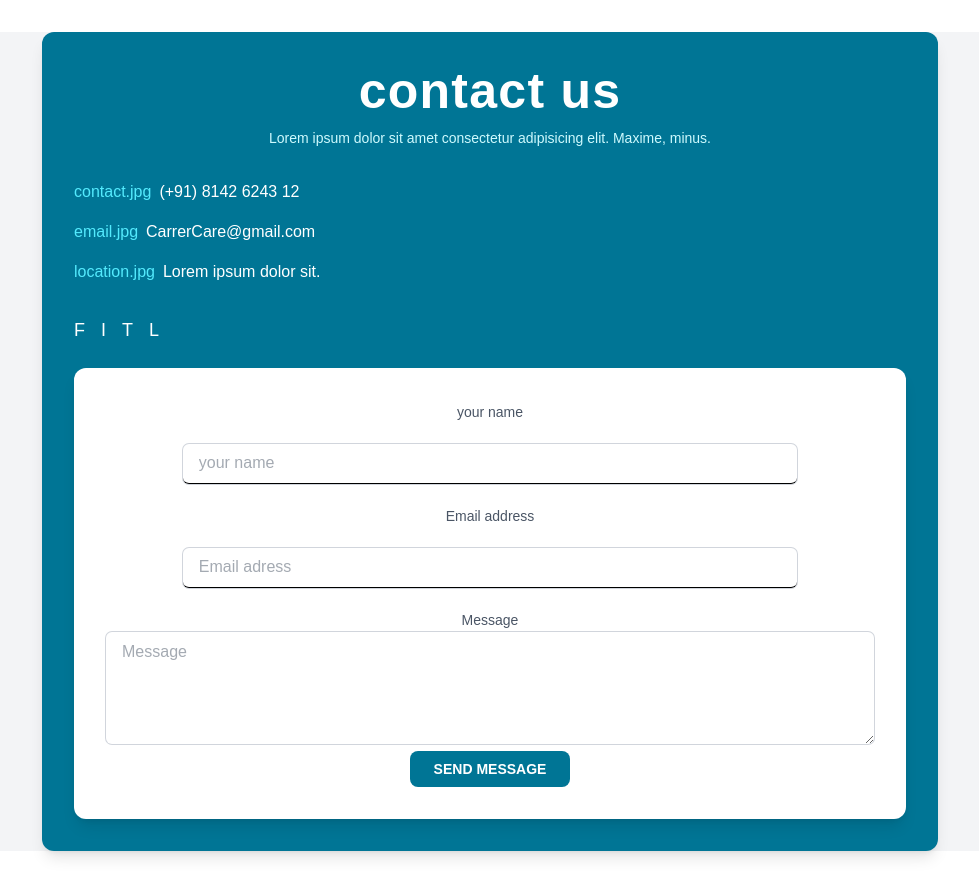
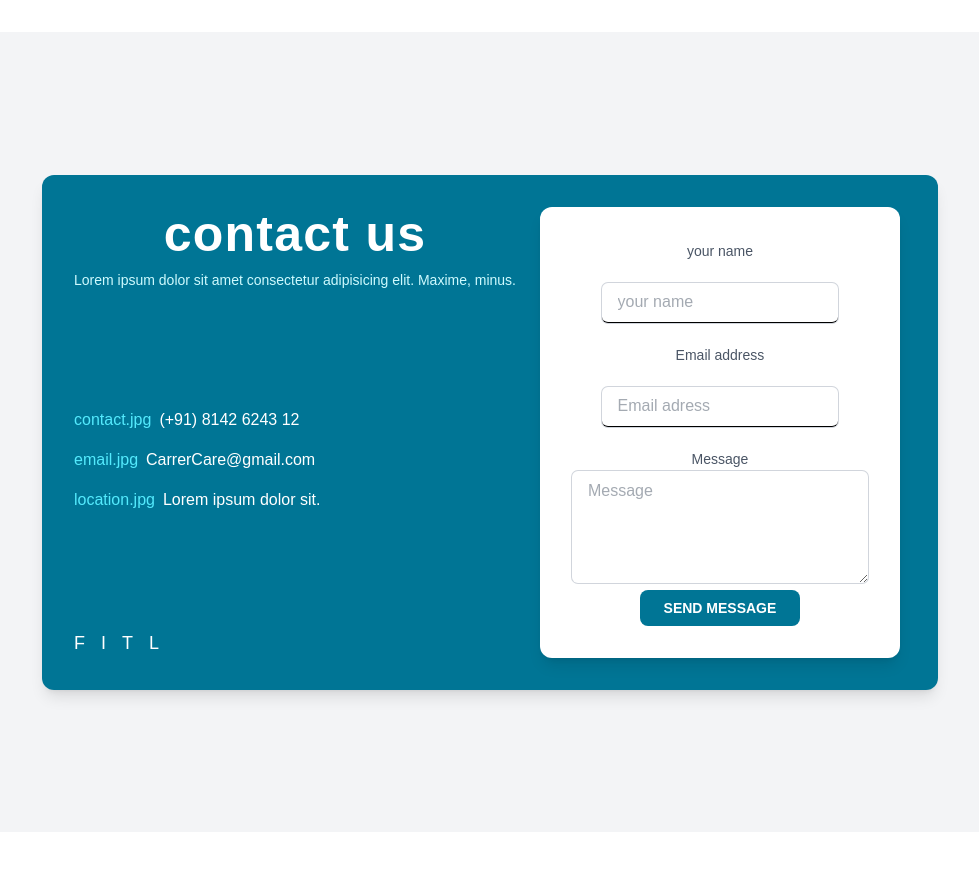
Before and after one commit to satyamrk18/CarrerCare, a React (Vite) app: page /contact in a window 1280 px wide. Shown: the whole page, without its empty margins (150-1129 px from the left). Built offline with nearby package versions, Linux system fonts and the light colour scheme.

Commit message:
sizing for laptop view added

```diff
--- a/src/pages/Contact.jsx
+++ b/src/pages/Contact.jsx
@@ -7,7 +7,7 @@ const Contact = () => {
     <>
       <div className="bg-gray-100">
        <div className=" flex justify-center items-center w-full min-h-screen">
-          <div className=" flex flex-col space-y-6 bg-cyan-700 w-full max-w-4xl p-8 rounded-xl shadow-lg text-white">
+          <div className=" flex flex-col md:flex-row md:space-x-6 md:space-y-0 space-y-6 bg-cyan-700 w-full max-w-4xl p-8 rounded-xl shadow-lg text-white">
             <div className="flex flex-col space-y-8 justify-between">
                <div>
                  <h1 className=" font-bold text-4xl tracking-wide">contact us </h1>
@@ -38,7 +38,7 @@ const Contact = () => {
                </div>
             </div>
             <div>
-              <div className="bg-white rounded-xl shadow-lg p-8  text-gray-600">
+              <div className="bg-white rounded-xl shadow-lg p-8  text-gray-600 md:w-90" >
                <form action="flex flex-col space-y-6">
 
                 <div>
@@ -46,7 +46,7 @@ const Contact = () => {
                 </div>
                 <div>
                   <input type="text" placeholder="your name" className="ring-1 ring-gray-300 w-full
-                   rounded-md px-4 py-2 outline-none focus:ring-2 focus:ring-teal-300 " />
+                   rounded-md px-4 py-2 outline-none focus:ring-2 focus:ring-teal-300  " />
                 </div>
                  <div>
                   <label htmlFor="" className="text-sm">Email address</label>
```
